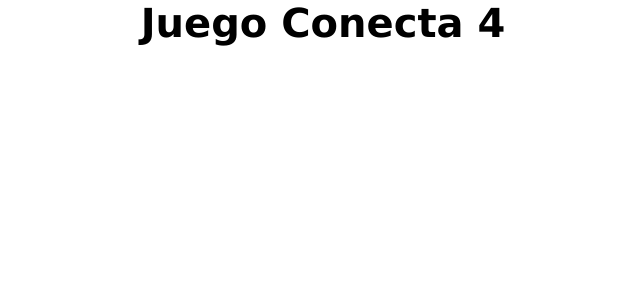
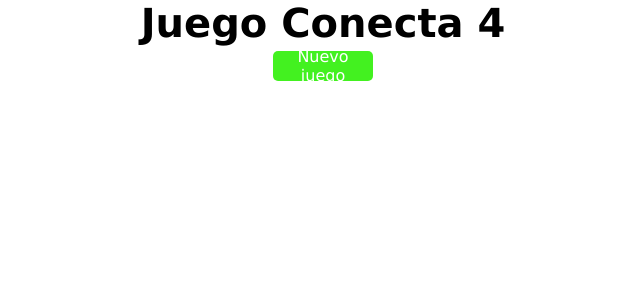
Before and after one commit to gogohhh/cuatro-en-linea, a React (Create React App) app: page / in a window 1280 px wide. Shown: the top 300 px of the page, without its empty margins (317-957 px from the left). Built offline with nearby package versions, Linux system fonts and the light colour scheme.

Commit message:
Button para iniciar el tablero

```diff
--- a/src/App.css
+++ b/src/App.css
@@ -17,8 +17,6 @@ table {
   margin: 0 auto;
   border-spacing: 0px 0px;
 }
-
-
 
 .cell {
   height: 70px;
@@ -55,3 +53,27 @@ table {
   border-radius: 100px;
   transition: background-color 0.5s;
 }
+
+.button {
+  background-color: #43f120;;
+  color: #ffffff;
+  height: 30px;
+  width: 100px;
+  border-radius: 5px;
+  border: none;
+  margin: 0 auto;
+  margin-bottom: 25px;
+  text-align: center;
+  display: flex;
+  flex-direction: row;
+  justify-content: center;
+  align-items: center;
+  cursor: pointer;
+  transition: background-color 0.5s, color 0.5s;
+}
+
+.button:hover {
+  background-color: #fcff50;
+  color: #43f120;
+  transition: background-color 0.5s, color 0.5s;
+}
--- a/src/App.js
+++ b/src/App.js
@@ -13,7 +13,7 @@ class App extends Component {
     };
   } /** final del constructor */
 
-  initBoard() {
+  Board() {
     // Creamos una matriz de 6x7 para el board
     let board = [];
 
@@ -29,12 +29,17 @@ class App extends Component {
     });
   }
 
+  componentWillMount() {
+    this.Board();
+  }
+
 
   render() {
     return (
 
       <div>
         <h2>Juego Conecta 4</h2>
+        <div className="button" onClick={() => {this.Board()}}>Nuevo juego</div>
 
         <table>
           <thead>
```
